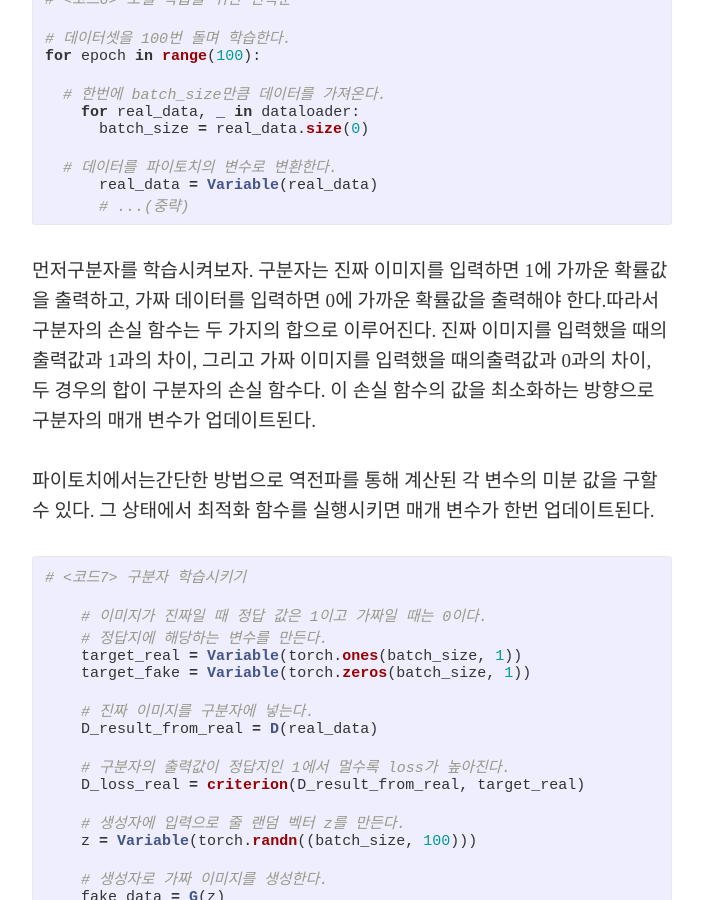
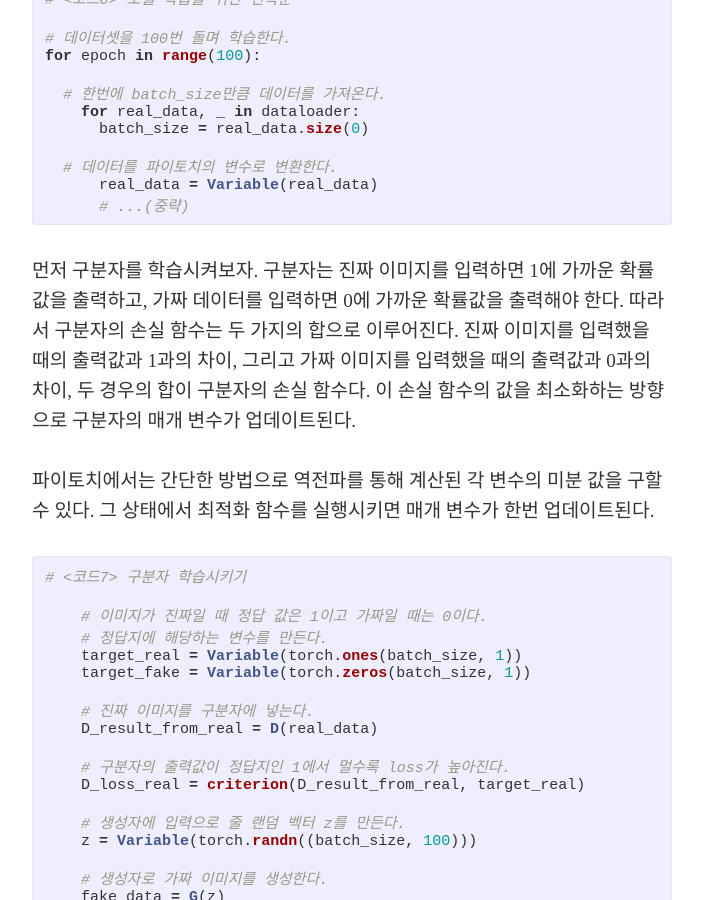
Before and after one commit to dreamgonfly/dreamgonfly.github.io, a Jekyll site: the page built from _posts/2018-03-17-gan-explained.md, in a window 1280 px wide and 900 px high, scrolled down 8860 px. Shown: the whole window, without its empty margins (288-991 px from the left). Built offline with Jekyll 4.4.1, drawn with Linux system fonts in a browser that asks for light colours; nearby versions of some CDN libraries; some web fonts are replaced; comment, search, counter and statistics services are not loaded; some of the changed text lies outside the part shown.

````diff
--- a/_posts/2018-03-17-gan-explained.md
+++ b/_posts/2018-03-17-gan-explained.md
@@ -192,9 +192,9 @@ for epoch in range(100):
       # ...(중략)
 ```
 
-먼저구분자를 학습시켜보자. 구분자는 진짜 이미지를 입력하면 1에 가까운 확률값을 출력하고, 가짜 데이터를 입력하면 0에 가까운 확률값을 출력해야 한다.따라서 구분자의 손실 함수는 두 가지의 합으로 이루어진다. 진짜 이미지를 입력했을 때의 출력값과 1과의 차이, 그리고 가짜 이미지를 입력했을 때의출력값과 0과의 차이, 두 경우의 합이 구분자의 손실 함수다. 이 손실 함수의 값을 최소화하는 방향으로 구분자의 매개 변수가 업데이트된다.
+먼저 구분자를 학습시켜보자. 구분자는 진짜 이미지를 입력하면 1에 가까운 확률값을 출력하고, 가짜 데이터를 입력하면 0에 가까운 확률값을 출력해야 한다. 따라서 구분자의 손실 함수는 두 가지의 합으로 이루어진다. 진짜 이미지를 입력했을 때의 출력값과 1과의 차이, 그리고 가짜 이미지를 입력했을 때의 출력값과 0과의 차이, 두 경우의 합이 구분자의 손실 함수다. 이 손실 함수의 값을 최소화하는 방향으로 구분자의 매개 변수가 업데이트된다.
 
-파이토치에서는간단한 방법으로 역전파를 통해 계산된 각 변수의 미분 값을 구할 수 있다. 그 상태에서 최적화 함수를 실행시키면 매개 변수가 한번 업데이트된다.
+파이토치에서는 간단한 방법으로 역전파를 통해 계산된 각 변수의 미분 값을 구할 수 있다. 그 상태에서 최적화 함수를 실행시키면 매개 변수가 한번 업데이트된다.
 
 ```python
 # <코드7> 구분자 학습시키기
@@ -355,7 +355,7 @@ class Discriminator(nn.Module):
     return o.view(-1, 1)
 ```
 
-DCGAN의또 다른 혁신은 학습이 잘 이뤄졌는지 확인하기 위한 여러 가지 검증 방법을 도입했다는 점이다. 그중 하나가 잠재 공간에 실제 데이터의 특성이 투영됐는지살펴보는 것이다. 예를 들어 사람 얼굴을 생성하는 모델이 잘 학습되면 단순히 사람 얼굴을 잘 만들어내는 것뿐만 아니라 성별, 머리 색깔, 얼굴방향, 선글라스를 썼는지 여부 등 의미 있는 단위들이 잠재 공간에 드러나게 된다. 즉 생성자의 입력인 100차원짜리 ‘z’ 벡터의 값을 바꿔보는것으로 생성자의 출력인 이미지의 속성을 바꿔볼 수 있다는 것이다.
+DCGAN의 또 다른 혁신은 학습이 잘 이뤄졌는지 확인하기 위한 여러 가지 검증 방법을 도입했다는 점이다. 그 중 하나가 잠재 공간에 실제 데이터의 특성이 투영됐는지 살펴보는 것이다. 예를 들어 사람 얼굴을 생성하는 모델이 잘 학습되면 단순히 사람 얼굴을 잘 만들어내는 것뿐만 아니라 성별, 머리 색깔, 얼굴방향, 선글라스를 썼는지 여부 등 의미 있는 단위들이 잠재 공간에 드러나게 된다. 즉 생성자의 입력인 100차원짜리 ‘z’ 벡터의 값을 바꿔보는것으로 생성자의 출력인 이미지의 속성을 바꿔볼 수 있다는 것이다.
 
 예를 들어 잠재공간에서 얼굴 방향에 해당하는 특성을 찾아낼 수 있고, ‘z’ 벡터에서 이에 해당하는 값을 바꿈으로써 이미지에서 얼굴이 바라보고 있는 방향을 바꿔볼수 있다. 이것이 가능하다는 것은 생성자가 얼굴의 의미적인 속성을 학습했다는 것을 뜻한다.
 
````
